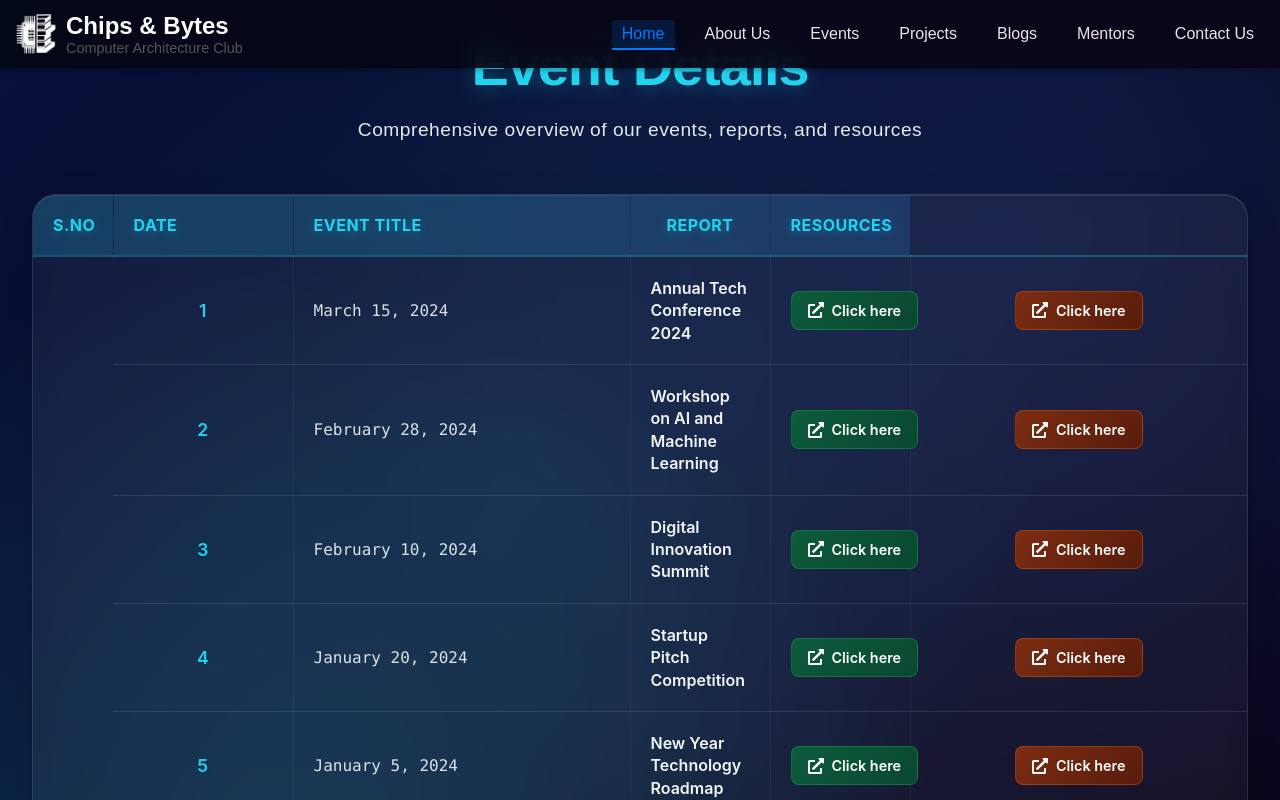
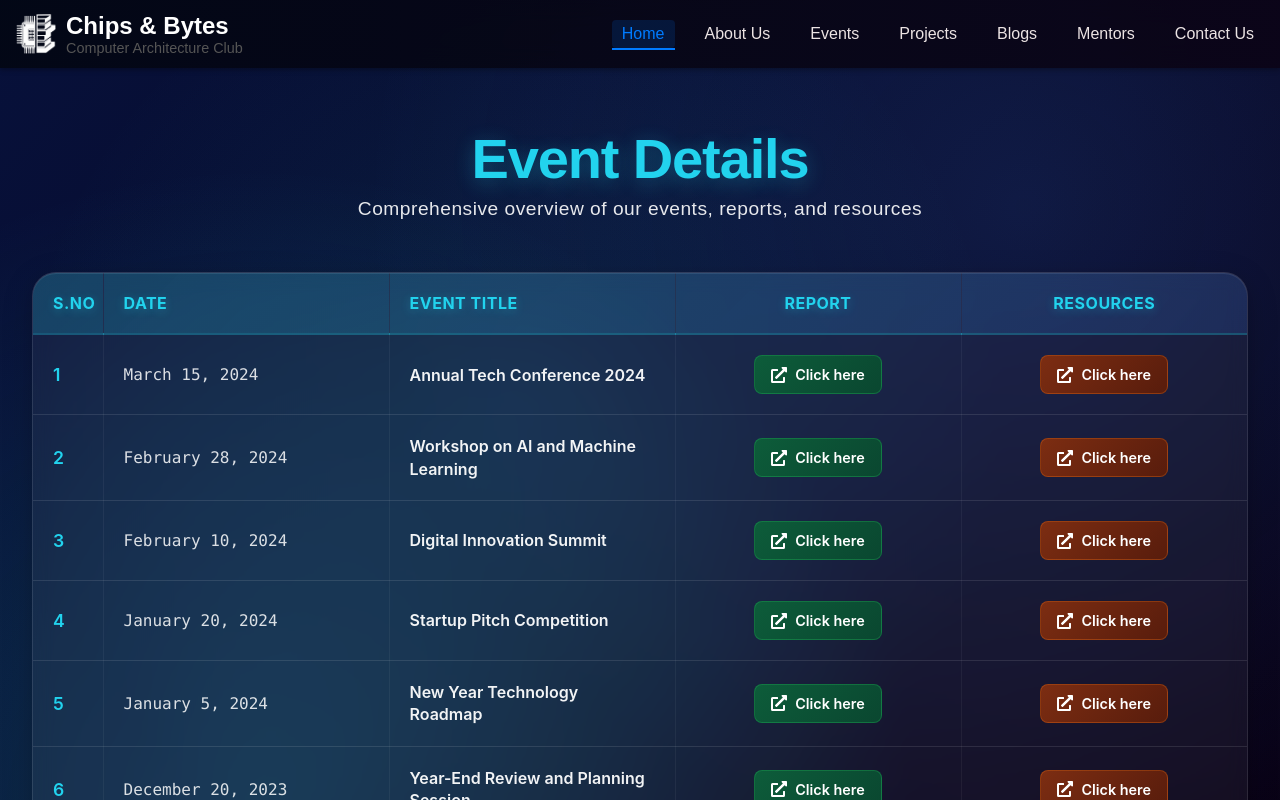
Before and after one commit to mummidisettydhanushsaiteja/Chips-and-Bytes, a React (Create React App) app: page /events/details in a window 1280 px wide. Shown: the top 800 px of the page. Built offline with nearby package versions, Linux system fonts and the light colour scheme.

Commit message:
Fixed events table

```diff
--- a/src/components/Page-Contents/EventsDetailsPage.css
+++ b/src/components/Page-Contents/EventsDetailsPage.css
@@ -38,10 +38,11 @@
   font-size: clamp(2rem, 6vw, 3.5rem);
   font-weight: 800;
   color: #22d3ee;
-  margin-bottom: clamp(0.5rem, 2vw, 1rem);
+  margin-top: 6rem; /* increased space before heading */
+  margin-bottom: 0.25rem;
   letter-spacing: -0.02em;
   text-shadow: 0 4px 20px rgba(34, 211, 238, 0.3);
-  line-height: 1.2;
+  line-height: 1.1;
 }
 
 .event-subtitle {
@@ -79,8 +80,8 @@
   width: 100%;
   border-collapse: collapse;
   font-family: -apple-system, BlinkMacSystemFont, 'Segoe UI', Roboto, sans-serif;
-  min-width: 650px; /* Ensures table doesn't get too cramped on mobile */
-  table-layout: fixed; /* Fixed layout for consistent column widths */
+  min-width: 650px;
+  table-layout: fixed;
 }
 
 .table-header {
@@ -95,52 +96,71 @@
   font-weight: 700;
   font-size: clamp(0.9rem, 2.2vw, 1.1rem);
   color: #22d3ee !important;
-  text-align: left;
   letter-spacing: 0.5px;
   text-transform: uppercase;
   text-shadow: 0 2px 10px rgba(34, 211, 238, 0.3);
   padding: clamp(1rem, 2.5vw, 1.5rem) clamp(0.75rem, 2vw, 1.25rem);
   border-right: 1px solid rgba(255, 255, 255, 0.1);
   box-sizing: border-box;
+  vertical-align: middle;
 }
 
 .header-cell:last-child {
   border-right: none;
 }
 
-/* Specific column widths for proper alignment */
-.header-cell:nth-child(1), /* S.No */
-.table-cell:nth-child(1) {
-  width: 80px;
-  min-width: 80px;
-  text-align: center;
+/* Make sure text wraps instead of overflowing */
+.events-table th,
+.events-table td {
+  overflow-wrap: break-word;
+  word-break: break-word; /* legacy safe fallback */
+  hyphens: auto;
+  white-space: normal; /* allow wrapping; override any stray nowrap */
+}
+.events-table th:nth-child(1),
+.events-table td:nth-child(1) { /* S.No */
+  width: 70px;
+  text-align: left;
+  white-space: nowrap; /* keep serial numbers inline */
+}
+.events-table th:nth-child(2),
+.events-table td:nth-child(2) { /* Date */
+  width: auto;
+  min-width: 120px;
+  text-align: left;
+  white-space: nowrap; /* keep date inline */
 }
 
-.header-cell:nth-child(2), /* Date */
-.table-cell:nth-child(2) {
-  width: 180px;
-  min-width: 180px;
+/* If you want tighter control on the title column: */
+.events-table th:nth-child(3),
+.events-table td:nth-child(3) { /* Event Title */
+  width: auto;
+  min-width: 450px;
+  max-width: 400px; /* optional cap to force wrap sooner */
+  text-align: left;
+  white-space: normal;
 }
 
-.header-cell:nth-child(3), /* Event Title */
-.table-cell:nth-child(3) {
-  width: auto;
-  min-width: 250px;
+/* Prevent the link cells from causing too-wide rows while keeping their content inline */
+.events-table th:nth-child(4),
+.events-table td:nth-child(4),
+.events-table th:nth-child(5),
+.events-table td:nth-child(5) {
+  text-align: center;
+  white-space: nowrap; /* keep "icon + Click here" together */
 }
 
-.header-cell:nth-child(4), /* Report */
-.table-cell:nth-child(4) {
-  width: 140px;
-  min-width: 140px;
-  text-align: center;
+/* Optional: if a cell still overflows, show ellipsis for extremely tight cases */
+.table-cell {
+  position: relative;
 }
 
-.header-cell:nth-child(5), /* Resources */
-.table-cell:nth-child(5) {
-  width: 140px;
-  min-width: 140px;
-  text-align: center;
+.table-cell.ellipsis {
+  overflow: hidden;
+  text-overflow: ellipsis;
+  white-space: nowrap;
 }
+
 
 .table-cell {
   padding: clamp(0.75rem, 2.5vw, 1.25rem);
@@ -162,18 +182,7 @@
   position: relative;
 }
 
-.table-row::before {
-  content: '';
-  position: absolute;
-  left: 0;
-  top: 0;
-  bottom: 0;
-  width: 4px;
-  background: linear-gradient(135deg, #22d3ee 0%, #3b82f6 100%);
-  transform: scaleY(0);
-  transition: transform 0.3s cubic-bezier(0.4, 0, 0.2, 1);
-  transform-origin: bottom;
-}
+
 
 /* Enhanced hover effects for table rows */
 @media (hover: hover) and (pointer: fine) {
@@ -224,7 +233,7 @@
 
 .serial-cell {
   font-weight: 600;
-  text-align: center;
+  text-align: left;
   color: #22d3ee;
   font-size: clamp(0.9rem, 2vw, 1.1rem);
 }
@@ -234,6 +243,7 @@
   color: rgba(255, 255, 255, 0.85);
   white-space: nowrap;
   font-family: 'Monaco', 'Menlo', monospace;
+  text-align: left;
 }
 
 .title-cell {
@@ -241,6 +251,7 @@
   color: rgba(255, 255, 255, 0.95);
   line-height: 1.4;
   word-wrap: break-word;
+  text-align: left;
 }
 
 .link-cell {
--- a/src/components/Page-Contents/EventsDetailsPage.js
+++ b/src/components/Page-Contents/EventsDetailsPage.js
@@ -2,67 +2,9 @@ import React, { useState } from 'react';
 import './EventsDetailsPage.css';
 import '../../style.css';
 import { FaExternalLinkAlt } from 'react-icons/fa';
-
+import { events } from '../../data/constants';
 const EventDetailsPage = () => {
-  // Sample data - replace with your actual data
-  const [events] = useState([
-    {
-      id: 1,
-      date: "2024-03-15",
-      title: "Annual Tech Conference 2024",
-      reportLink: "https://drive.google.com/file/d/1234567890",
-      resourcesLink: "https://drive.google.com/drive/folders/abcdef123"
-    },
-    {
-      id: 2,
-      date: "2024-02-28",
-      title: "Workshop on AI and Machine Learning",
-      reportLink: "https://drive.google.com/file/d/2345678901",
-      resourcesLink: "https://drive.google.com/drive/folders/bcdef1234"
-    },
-    {
-      id: 3,
-      date: "2024-02-10",
-      title: "Digital Innovation Summit",
-      reportLink: "https://drive.google.com/file/d/3456789012",
-      resourcesLink: "https://drive.google.com/drive/folders/cdef12345"
-    },
-    {
-      id: 4,
-      date: "2024-01-20",
-      title: "Startup Pitch Competition",
-      reportLink: "https://drive.google.com/file/d/4567890123",
-      resourcesLink: "https://drive.google.com/drive/folders/def123456"
-    },
-    {
-      id: 5,
-      date: "2024-01-05",
-      title: "New Year Technology Roadmap",
-      reportLink: "https://drive.google.com/file/d/5678901234",
-      resourcesLink: "https://drive.google.com/drive/folders/ef1234567"
-    },
-    {
-      id: 6,
-      date: "2023-12-20",
-      title: "Year-End Review and Planning Session",
-      reportLink: "https://drive.google.com/file/d/6789012345",
-      resourcesLink: "https://drive.google.com/drive/folders/f12345678"
-    },
-    {
-      id: 7,
-      date: "2023-11-15",
-      title: "Cybersecurity Awareness Workshop",
-      reportLink: "https://drive.google.com/file/d/7890123456",
-      resourcesLink: "https://drive.google.com/drive/folders/g123456789"
-    },
-    {
-      id: 8,
-      date: "2023-10-30",
-      title: "Halloween Hackathon 2023",
-      reportLink: "https://drive.google.com/file/d/8901234567",
-      resourcesLink: "https://drive.google.com/drive/folders/h1234567890"
-    }
-  ]);
+  const [eventsList] = useState(events);
 
   const formatDate = (dateString) => {
     const options = { year: 'numeric', month: 'long', day: 'numeric' };
--- a/src/data/constants.js
+++ b/src/data/constants.js
@@ -87,3 +87,61 @@ export const mentors = [
     image: '/images/Mangala.jpeg',
   },
 ];
+export const events = [
+    {
+      id: 1,
+      date: "2024-03-15",
+      title: "Annual Tech Conference 2024",
+      reportLink: "https://drive.google.com/file/d/1234567890",
+      resourcesLink: "https://drive.google.com/drive/folders/abcdef123"
+    },
+    {
+      id: 2,
+      date: "2024-02-28",
+      title: "Workshop on AI and Machine Learning",
+      reportLink: "https://drive.google.com/file/d/2345678901",
+      resourcesLink: "https://drive.google.com/drive/folders/bcdef1234"
+    },
+    {
+      id: 3,
+      date: "2024-02-10",
+      title: "Digital Innovation Summit",
+      reportLink: "https://drive.google.com/file/d/3456789012",
+      resourcesLink: "https://drive.google.com/drive/folders/cdef12345"
+    },
+    {
+      id: 4,
+      date: "2024-01-20",
+      title: "Startup Pitch Competition",
+      reportLink: "https://drive.google.com/file/d/4567890123",
+      resourcesLink: "https://drive.google.com/drive/folders/def123456"
+    },
+    {
+      id: 5,
+      date: "2024-01-05",
+      title: "New Year Technology Roadmap",
+      reportLink: "https://drive.google.com/file/d/5678901234",
+      resourcesLink: "https://drive.google.com/drive/folders/ef1234567"
+    },
+    {
+      id: 6,
+      date: "2023-12-20",
+      title: "Year-End Review and Planning Session",
+      reportLink: "https://drive.google.com/file/d/6789012345",
+      resourcesLink: "https://drive.google.com/drive/folders/f12345678"
+    },
+    {
+      id: 7,
+      date: "2023-11-15",
+      title: "Cybersecurity Awareness Workshop",
+      reportLink: "https://drive.google.com/file/d/7890123456",
+      resourcesLink: "https://drive.google.com/drive/folders/g123456789"
+    },
+    {
+      id: 8,
+      date: "2023-10-30",
+      title: "Halloween Hackathon 2023",
+      reportLink: "https://drive.google.com/file/d/8901234567",
+      resourcesLink: "https://drive.google.com/drive/folders/h1234567890"
+    }
+  ];
```
